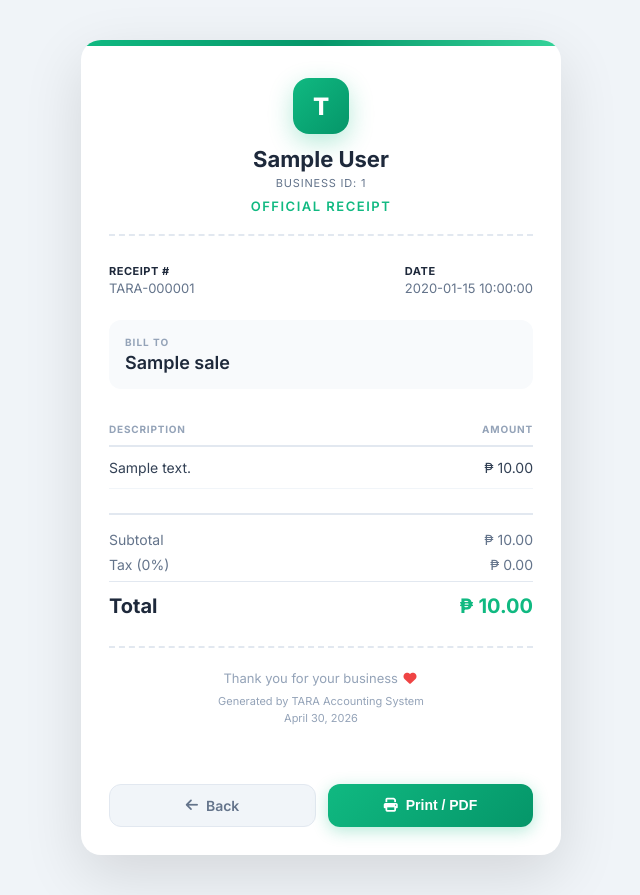
After one commit to loydiecew/tara-system, a Flask app: page /receipt/1 in a window 1280 px wide. The commit adds this page. Shown: the whole page, without its empty margins (319-959 px from the left). Run offline with Flask 3, Linux system fonts and the light colour scheme; a user stored in the database is signed in; data comes from the database, SQL or seed files in the repository; tables that the repository leaves empty or names only in its code hold one stand-in row (values such as "Sample post").

Commit message:
Added receipt generation for more professional transaction.

```diff
--- a/routes/sales.py
+++ b/routes/sales.py
@@ -291,3 +291,53 @@ def edit_sale(sale_id):
                          username=session['username'],
                          sale=sale,
                          today=today)
+
+@sales_bp.route('/receipt/<int:sale_id>')
+def receipt(sale_id):
+    if 'user_id' not in session:
+        return redirect(url_for('auth.login'))
+
+    db = get_db()
+    cursor = db.cursor(dictionary=True)
+
+    business_id = session.get('business_id', session['user_id'])
+
+    # Get the sale
+    cursor.execute("""
+        SELECT s.*, u.username, u.business_name
+        FROM sales s
+        JOIN users u ON s.user_id = u.id
+        WHERE s.id = %s AND u.business_id = %s AND s.deleted_at IS NULL
+    """, (sale_id, business_id))
+    sale = cursor.fetchone()
+
+    if not sale:
+        cursor.close()
+        db.close()
+        flash('Sale not found', 'error')
+        return redirect(url_for('sales.sales'))
+
+    # Get business owner details
+    cursor.execute("""
+        SELECT username, business_name, business_id FROM users
+        WHERE business_id = %s AND role IN ('admin', 'owner')
+        LIMIT 1
+    """, (business_id,))
+    owner = cursor.fetchone()
+
+    cursor.close()
+    db.close()
+
+    business_name = owner['business_name'] if owner and owner.get('business_name') else session.get('business_name', 'My Business')
+    business_id_num = owner['business_id'] if owner and owner.get('business_id') else business_id
+
+    receipt_number = f"TARA-{sale_id:06d}"
+    today = date.today()
+
+    return render_template('receipt.html',
+                         sale=sale,
+                         business_name=business_name,
+                         business_id=business_id_num,
+                         receipt_number=receipt_number,
+                         today=today,
+                         username=session['username'])
--- /dev/null
+++ b/templates/receipt.html
@@ -0,0 +1,343 @@
+<!DOCTYPE html>
+<html lang="en">
+<head>
+    <meta charset="UTF-8">
+    <meta name="viewport" content="width=device-width, initial-scale=1.0">
+    <title>Receipt #{{ receipt_number }}</title>
+    <link href="https://fonts.googleapis.com/css2?family=Inter:wght@300;400;500;600;700;800&display=swap" rel="stylesheet">
+    <link rel="stylesheet" href="https://cdnjs.cloudflare.com/ajax/libs/font-awesome/6.5.1/css/all.min.css">
+    <style>
+        * { margin: 0; padding: 0; box-sizing: border-box; }
+
+        body {
+            font-family: 'Inter', sans-serif;
+            background: #f0f4f8;
+            display: flex;
+            justify-content: center;
+            align-items: center;
+            min-height: 100vh;
+            padding: 40px 20px;
+        }
+
+        .receipt-container {
+            width: 100%;
+            max-width: 480px;
+            background: #ffffff;
+            border-radius: 20px;
+            box-shadow: 0 20px 60px rgba(0, 0, 0, 0.12);
+            overflow: hidden;
+        }
+
+        /* Top accent bar */
+        .receipt-accent {
+            height: 6px;
+            background: linear-gradient(90deg, #10b981 0%, #059669 50%, #34d399 100%);
+        }
+
+        .receipt-body {
+            padding: 32px 28px;
+        }
+
+        /* Header */
+        .receipt-header {
+            text-align: center;
+            margin-bottom: 28px;
+            padding-bottom: 20px;
+            border-bottom: 2px dashed #e2e8f0;
+        }
+
+        .receipt-logo {
+            width: 56px;
+            height: 56px;
+            background: linear-gradient(135deg, #10b981 0%, #059669 100%);
+            border-radius: 16px;
+            display: flex;
+            align-items: center;
+            justify-content: center;
+            margin: 0 auto 12px;
+            font-size: 24px;
+            font-weight: 800;
+            color: white;
+            box-shadow: 0 8px 24px rgba(16, 185, 129, 0.3);
+        }
+
+        .receipt-business-name {
+            font-size: 22px;
+            font-weight: 700;
+            color: #1e293b;
+            margin-bottom: 4px;
+        }
+
+        .receipt-business-id {
+            font-size: 11px;
+            color: #64748b;
+            text-transform: uppercase;
+            letter-spacing: 0.8px;
+        }
+
+        .receipt-title {
+            font-size: 13px;
+            font-weight: 600;
+            color: #10b981;
+            text-transform: uppercase;
+            letter-spacing: 1.5px;
+            margin-top: 8px;
+        }
+
+        /* Receipt number and date */
+        .receipt-meta {
+            display: flex;
+            justify-content: space-between;
+            margin-bottom: 24px;
+            font-size: 13px;
+            color: #64748b;
+        }
+        .receipt-meta strong {
+            color: #1e293b;
+            display: block;
+            font-size: 11px;
+            text-transform: uppercase;
+            letter-spacing: 0.5px;
+            margin-bottom: 2px;
+        }
+
+        /* Customer info */
+        .receipt-customer {
+            background: #f8fafc;
+            border-radius: 12px;
+            padding: 16px;
+            margin-bottom: 24px;
+        }
+        .receipt-customer-label {
+            font-size: 10px;
+            font-weight: 700;
+            text-transform: uppercase;
+            letter-spacing: 1px;
+            color: #94a3b8;
+            margin-bottom: 4px;
+        }
+        .receipt-customer-name {
+            font-size: 18px;
+            font-weight: 600;
+            color: #1e293b;
+        }
+
+        /* Items table */
+        .receipt-items {
+            width: 100%;
+            border-collapse: collapse;
+            margin-bottom: 24px;
+        }
+        .receipt-items th {
+            text-align: left;
+            font-size: 10px;
+            font-weight: 700;
+            text-transform: uppercase;
+            letter-spacing: 0.8px;
+            color: #94a3b8;
+            padding: 10px 0;
+            border-bottom: 2px solid #e2e8f0;
+        }
+        .receipt-items td {
+            padding: 12px 0;
+            font-size: 14px;
+            color: #334155;
+            border-bottom: 1px solid #f1f5f9;
+        }
+        .receipt-items .text-right { text-align: right; }
+
+        /* Totals */
+        .receipt-totals {
+            border-top: 2px solid #e2e8f0;
+            padding-top: 16px;
+        }
+        .receipt-total-row {
+            display: flex;
+            justify-content: space-between;
+            font-size: 14px;
+            color: #64748b;
+            margin-bottom: 8px;
+        }
+        .receipt-total-row.grand {
+            font-size: 20px;
+            font-weight: 700;
+            color: #1e293b;
+            margin-top: 8px;
+            padding-top: 12px;
+            border-top: 1px solid #e2e8f0;
+        }
+        .receipt-total-row.grand .amount {
+            color: #10b981;
+        }
+
+        /* Footer */
+        .receipt-footer {
+            text-align: center;
+            margin-top: 28px;
+            padding-top: 20px;
+            border-top: 2px dashed #e2e8f0;
+            color: #94a3b8;
+            font-size: 13px;
+            line-height: 1.6;
+        }
+        .receipt-footer i {
+            color: #ef4444;
+            margin: 0 2px;
+        }
+
+        /* Buttons */
+        .receipt-actions {
+            display: flex;
+            gap: 12px;
+            margin-top: 24px;
+            padding: 0 28px 28px;
+        }
+        .btn {
+            flex: 1;
+            padding: 12px 16px;
+            border-radius: 12px;
+            font-weight: 600;
+            font-size: 14px;
+            border: none;
+            cursor: pointer;
+            transition: all 0.3s ease;
+            text-align: center;
+            text-decoration: none;
+            display: flex;
+            align-items: center;
+            justify-content: center;
+            gap: 8px;
+        }
+        .btn-primary {
+            background: linear-gradient(135deg, #10b981 0%, #059669 100%);
+            color: white;
+            box-shadow: 0 4px 16px rgba(16, 185, 129, 0.3);
+        }
+        .btn-primary:hover {
+            transform: translateY(-2px);
+            box-shadow: 0 8px 24px rgba(16, 185, 129, 0.4);
+        }
+        .btn-secondary {
+            background: #f1f5f9;
+            color: #64748b;
+            border: 1px solid #e2e8f0;
+        }
+        .btn-secondary:hover {
+            background: #e2e8f0;
+        }
+
+        /* Print styles */
+        @media print {
+            body {
+                background: white;
+                padding: 0;
+            }
+            .receipt-container {
+                box-shadow: none;
+                max-width: 100%;
+                border-radius: 0;
+            }
+            .receipt-actions {
+                display: none;
+            }
+            .receipt-accent {
+                -webkit-print-color-adjust: exact;
+                print-color-adjust: exact;
+            }
+            .receipt-logo {
+                -webkit-print-color-adjust: exact;
+                print-color-adjust: exact;
+            }
+        }
+    </style>
+</head>
+<body>
+    <div class="receipt-container">
+        <div class="receipt-accent"></div>
+
+        <div class="receipt-body">
+            <!-- Header -->
+            <div class="receipt-header">
+                <div class="receipt-logo">T</div>
+                <div class="receipt-business-name">{{ business_name }}</div>
+                <div class="receipt-business-id">Business ID: {{ business_id }}</div>
+                <div class="receipt-title">Official Receipt</div>
+            </div>
+
+            <!-- Meta -->
+            <div class="receipt-meta">
+                <div>
+                    <strong>Receipt #</strong>
+                    {{ receipt_number }}
+                </div>
+                <div>
+                    <strong>Date</strong>
+                    {{ sale.sale_date }}
+                </div>
+            </div>
+
+            <!-- Customer -->
+            <div class="receipt-customer">
+                <div class="receipt-customer-label">Bill To</div>
+                <div class="receipt-customer-name">{{ sale.customer_name }}</div>
+            </div>
+
+            <!-- Items -->
+            <table class="receipt-items">
+                <thead>
+                    <tr>
+                        <th>Description</th>
+                        <th class="text-right">Amount</th>
+                    </tr>
+                </thead>
+                <tbody>
+                    <tr>
+                        <td>{{ sale.description or 'Sale of goods/services' }}</td>
+                        <td class="text-right">₱ {{ "{:,.2f}".format(sale.amount) }}</td>
+                    </tr>
+                </tbody>
+            </table>
+
+            <!-- Totals -->
+            <div class="receipt-totals">
+                <div class="receipt-total-row">
+                    <span>Subtotal</span>
+                    <span>₱ {{ "{:,.2f}".format(sale.amount) }}</span>
+                </div>
+                <div class="receipt-total-row">
+                    <span>Tax (0%)</span>
+                    <span>₱ 0.00</span>
+                </div>
+                <div class="receipt-total-row grand">
+                    <span>Total</span>
+                    <span class="amount">₱ {{ "{:,.2f}".format(sale.amount) }}</span>
+                </div>
+            </div>
+
+            <!-- Footer -->
+            <div class="receipt-footer">
+                <p>Thank you for your business <i class="fas fa-heart"></i></p>
+                <p style="font-size: 11px; margin-top: 4px;">
+                    Generated by TARA Accounting System<br>
+                    {{ today.strftime('%B %d, %Y') }}
+                </p>
+            </div>
+        </div>
+
+        <!-- Action Buttons -->
+        <div class="receipt-actions">
+            <a href="/sales" class="btn btn-secondary">
+                <i class="fas fa-arrow-left"></i> Back
+            </a>
+            <button class="btn btn-primary" onclick="window.print()">
+                <i class="fas fa-print"></i> Print / PDF
+            </button>
+        </div>
+    </div>
+
+    <script>
+        // Auto-print prompt on load (optional — comment out if you want manual print only)
+        // setTimeout(() => window.print(), 500);
+    </script>
+</body>
+</html>
--- a/templates/sales.html
+++ b/templates/sales.html
@@ -105,7 +105,10 @@
                     <td>{{ s.customer_name }}</td>
                     <td>{{ s.description or '-' }}</td>
                     <td style="color: #10b981;">₱ {{ "{:,.2f}".format(s.amount) }}</td>
-                    <td>
+                    <td style="white-space: nowrap;">
+                        <a href="/receipt/{{ s.id }}" class="btn-icon" title="View Receipt" target="_blank">
+                            <i class="fas fa-receipt"></i>
+                        </a>
                         <a href="/edit_sale/{{ s.id }}" class="btn-icon" title="Edit">
                             <i class="fas fa-pen"></i>
                         </a>
```
